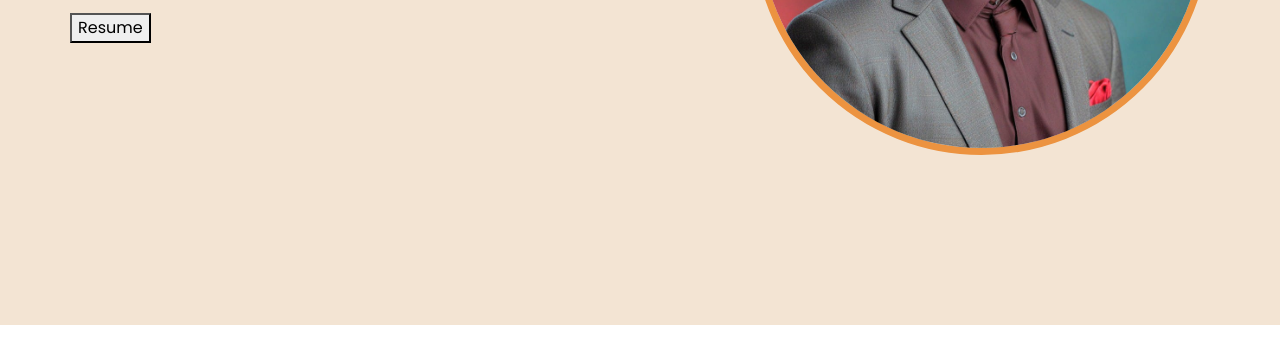
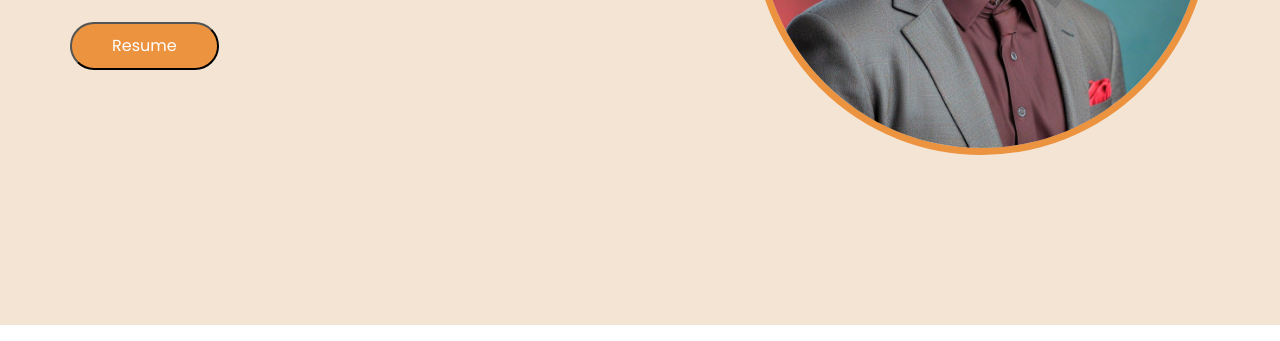
Before and after one commit to Amit976-dev/Web-portfolio, a plain HTML site: page index.html in a window 1280 px wide. Shown: the part 459-800 px from the top of the page. Drawn offline with nearby package versions, Linux system fonts and the light colour scheme; a script that the page names is missing.

Commit message:
Update style.css

```diff
--- a/css/style.css
+++ b/css/style.css
@@ -235,7 +235,7 @@ a:focus {
   margin-top: 20px;
 }
 
-.slider_section .detail_box a {
+.slider_section .detail_box button {
   display: inline-block;
   padding: 10px 40px;
   background-color: #ec9340;
```
